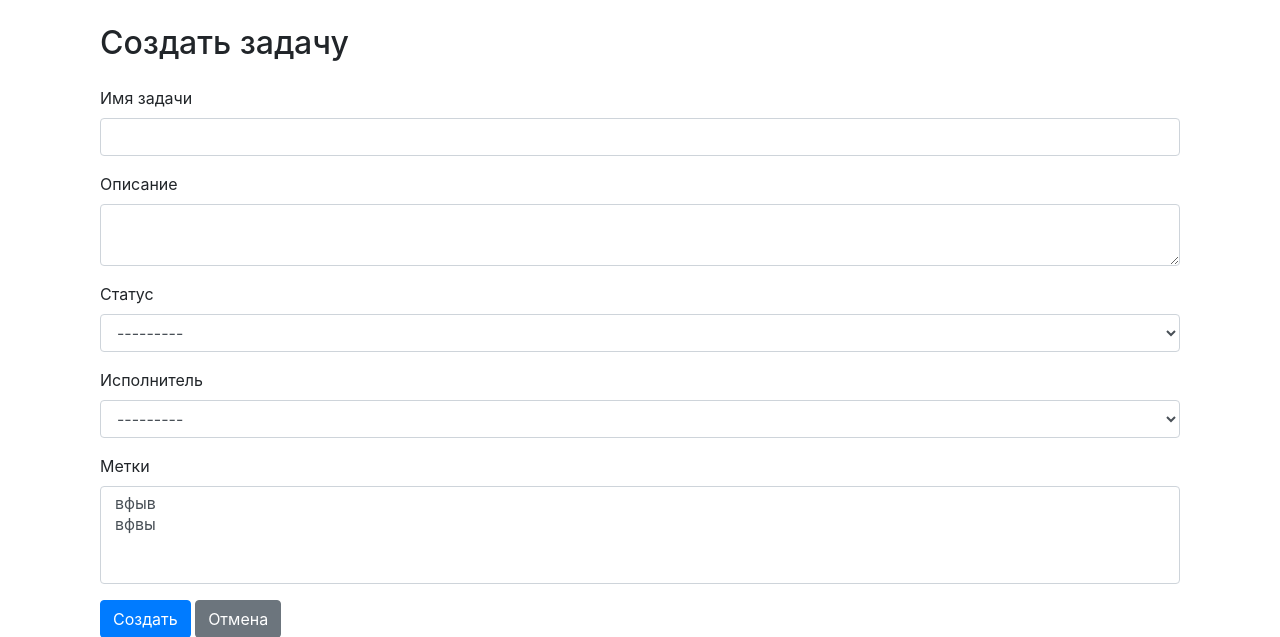
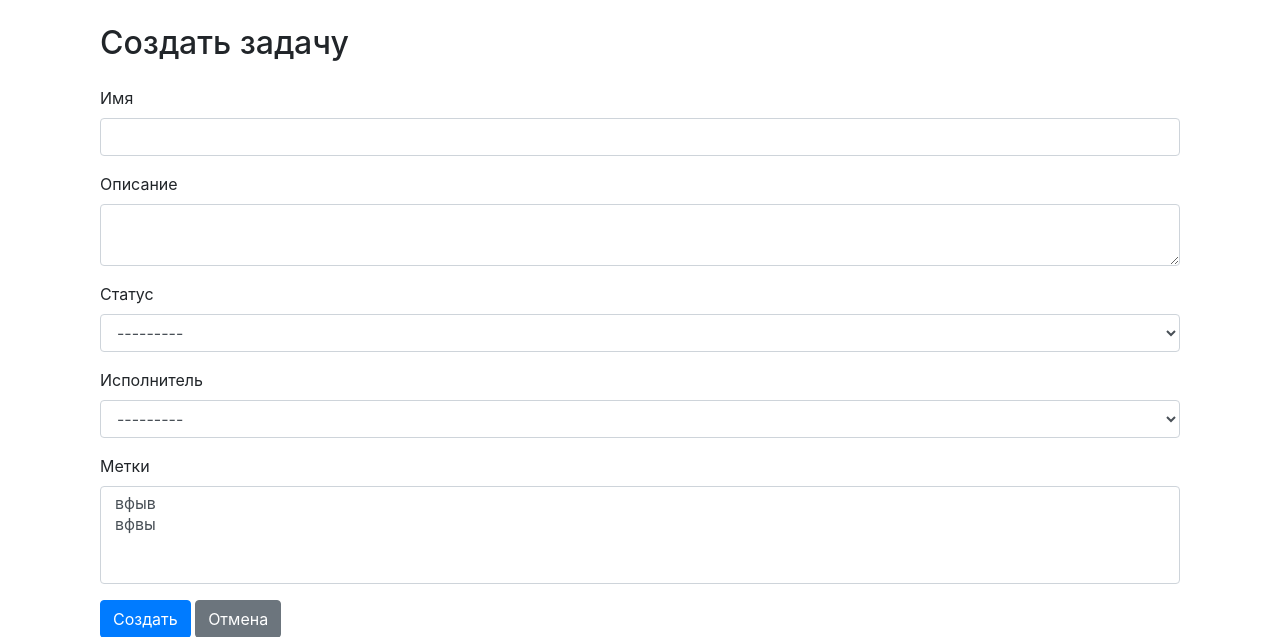
Before and after one commit to NikitaVoitko/python-project-52, a Django app: page /tasks/create/ in a window 1280 px wide. Shown: the part 56-693 px from the top of the page. Run offline with Django 5.2, Linux system fonts and the light colour scheme; a user stored in the database is signed in; data comes from the database, SQL or seed files in the repository; some libraries are stand-ins or nearby versions.

Commit message:
task labels change

```diff
--- a/task_manager/apps/tasks/templates/tasks/task_form.html
+++ b/task_manager/apps/tasks/templates/tasks/task_form.html
@@ -7,7 +7,7 @@
             {% csrf_token %}
             {{ form.non_field_errors }}
             <div class="form-group">
-                <label for="id_name">Имя задачи</label>
+                <label for="id_name">Имя</label>
                 <input type="text" id="id_name" name="name" class="form-control" value="{{ form.name.value|default_if_none:'' }}">
                 {{ form.name.errors }}
             </div>
--- a/task_manager/apps/tasks/templates/tasks/task_list.html
+++ b/task_manager/apps/tasks/templates/tasks/task_list.html
@@ -2,11 +2,9 @@
 
 {% block content %}
     <h2>Задачи</h2>
-    <!-- Кнопка для создания новой задачи -->
     <a href="{% url 'task-create' %}" class="btn btn-primary">Создать задачу</a>
     <br><br>
 
-    <!-- Форма фильтрации -->
     <form method="get" action="{% url 'task-list' %}">
         <div>
             <label for="status">Статус</label>
@@ -48,7 +46,6 @@
         <button type="submit">Показать</button>
     </form>
 
-    <!-- Таблица задач -->
     <table class="table">
         <thead>
             <tr>
```
